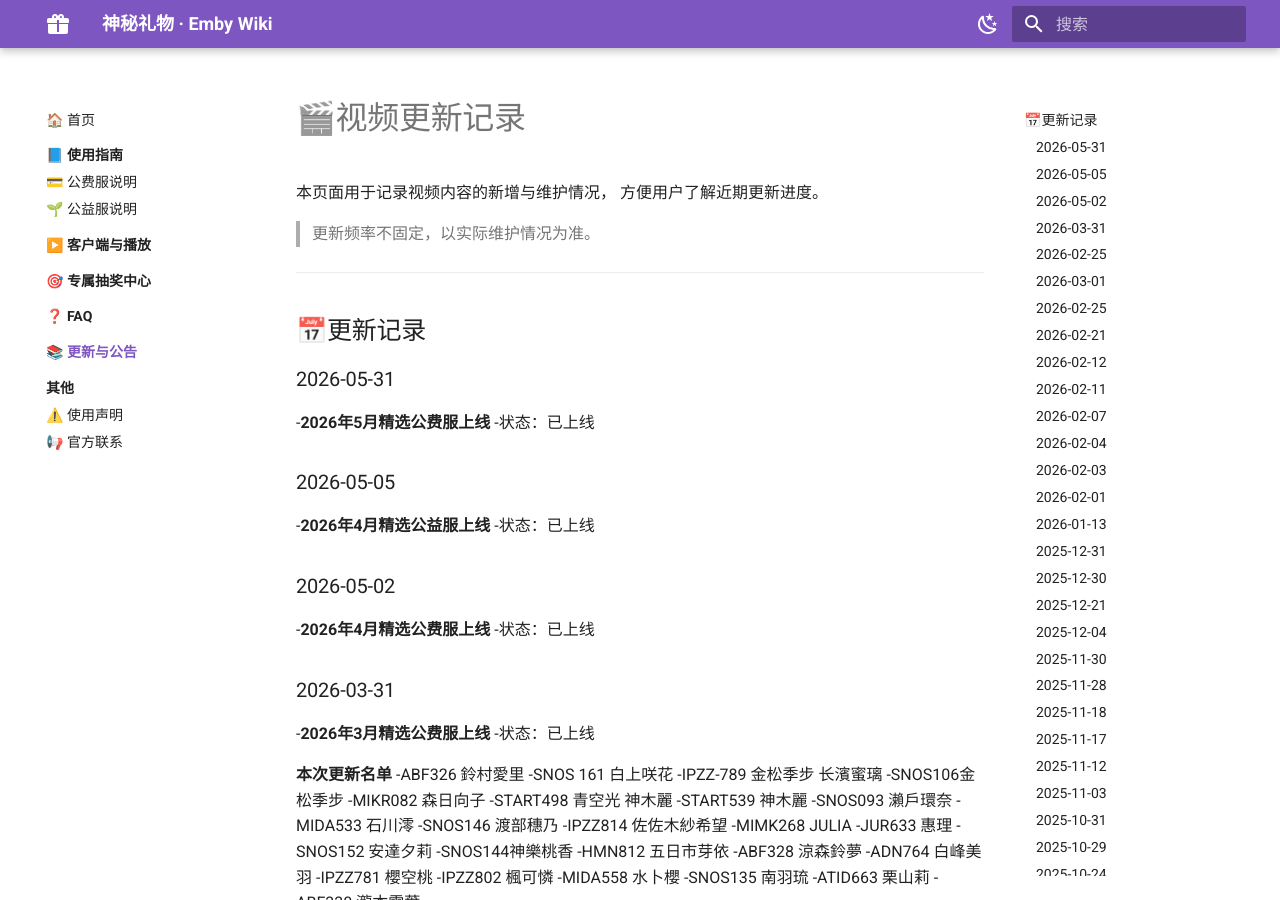
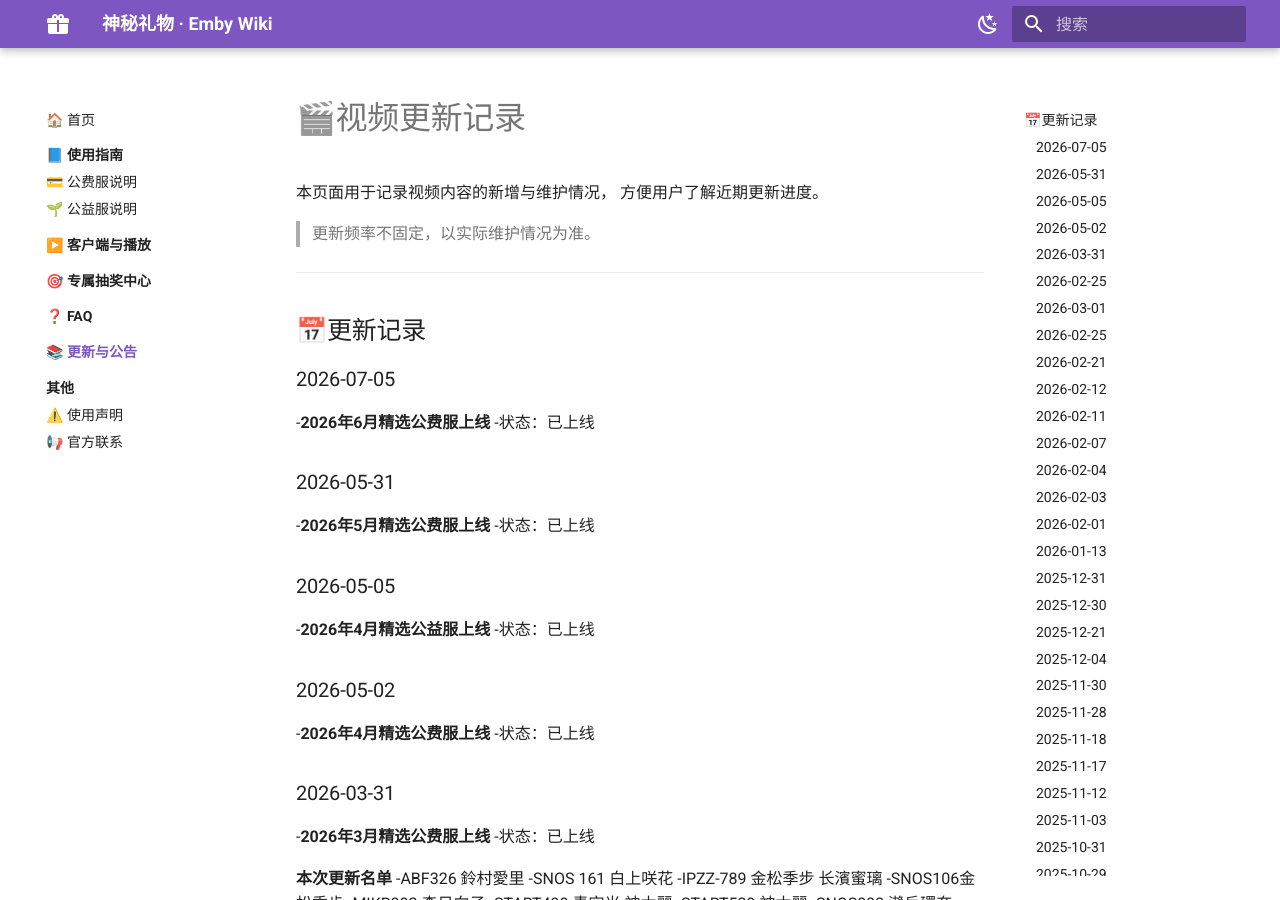
Before and after one commit to Netflixxp/wiki, an MkDocs documentation site: the page built from docs/update/index.md, in a window 1280 px wide and 900 px high. Built offline with MkDocs 1.6.1 and Material for MkDocs 9.7.7, drawn with Linux system fonts in a browser that asks for light colours.

Commit message:
update wiki

```diff
--- a/docs/update/index.md
+++ b/docs/update/index.md
@@ -8,6 +8,10 @@
 ---
 
 ##📅更新记录
+
+###2026-07-05
+-**2026年6月精选公费服上线**
+-状态：已上线
 
 ###2026-05-31
 -**2026年5月精选公费服上线**
```
